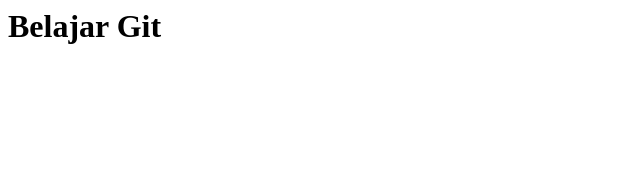
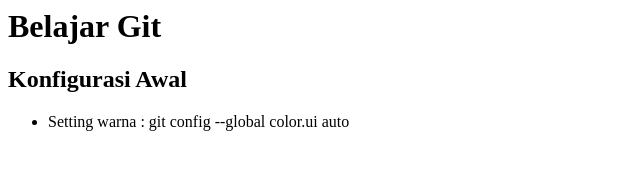
Before and after one commit to LukmanHakim95/Belajar-GIt, a plain HTML site: page index.html in a window 1280 px wide. Shown: the whole page, without its empty margins (0-640 px from the left). Drawn offline with Linux system fonts and the light colour scheme.

Commit message:
tambahan cara konfigurasi warna

```diff
--- a/index.html
+++ b/index.html
@@ -6,6 +6,12 @@
 
 	<body>
 	    <h1>Belajar Git</h1>
+
+	    <h2>Konfigurasi Awal</h2>
+	    <ul>
+	        <li>Setting warna : git config --global color.ui auto</li>
+	    </ul>
+
 	</body>
 
 </html>
```
